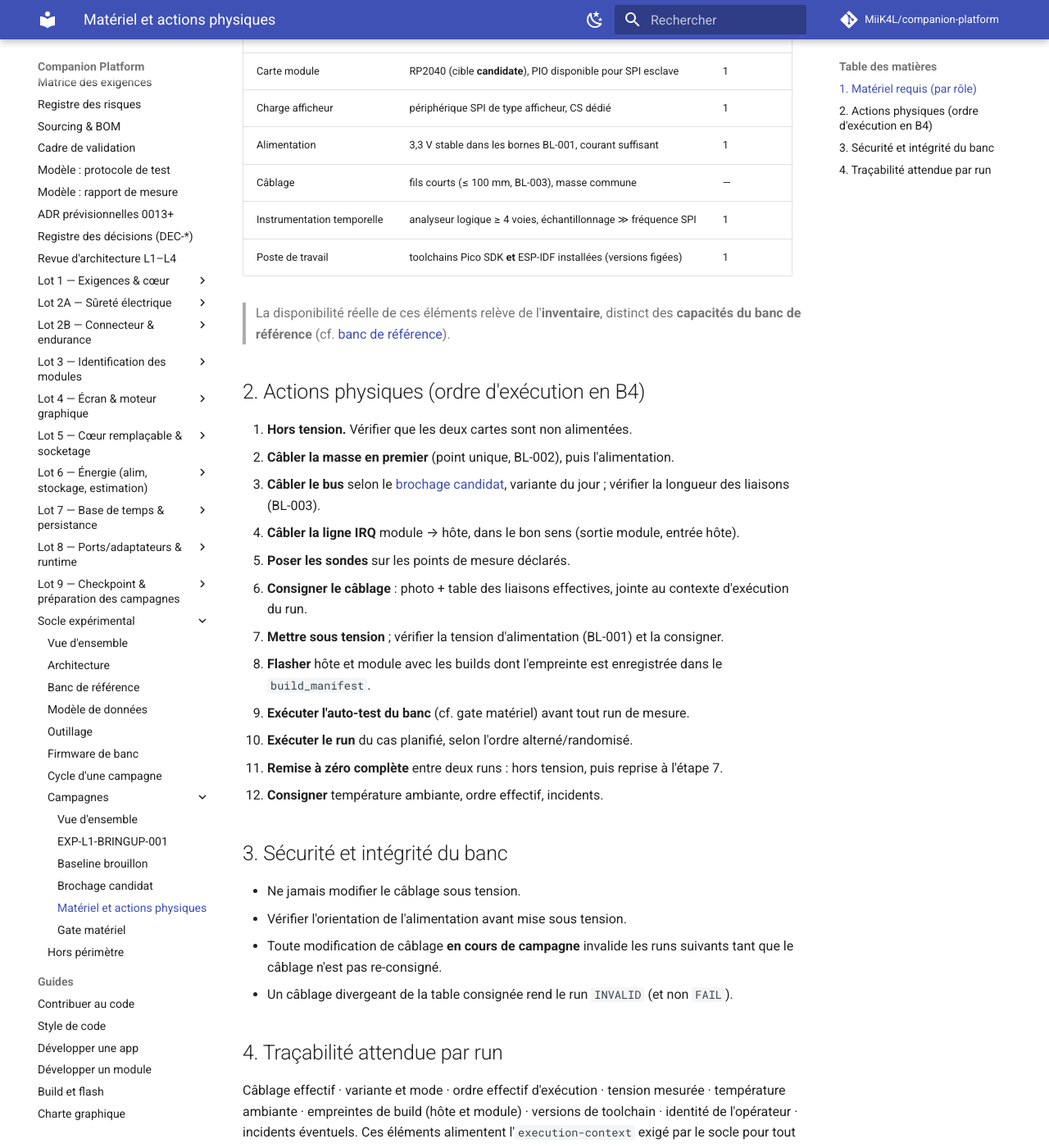
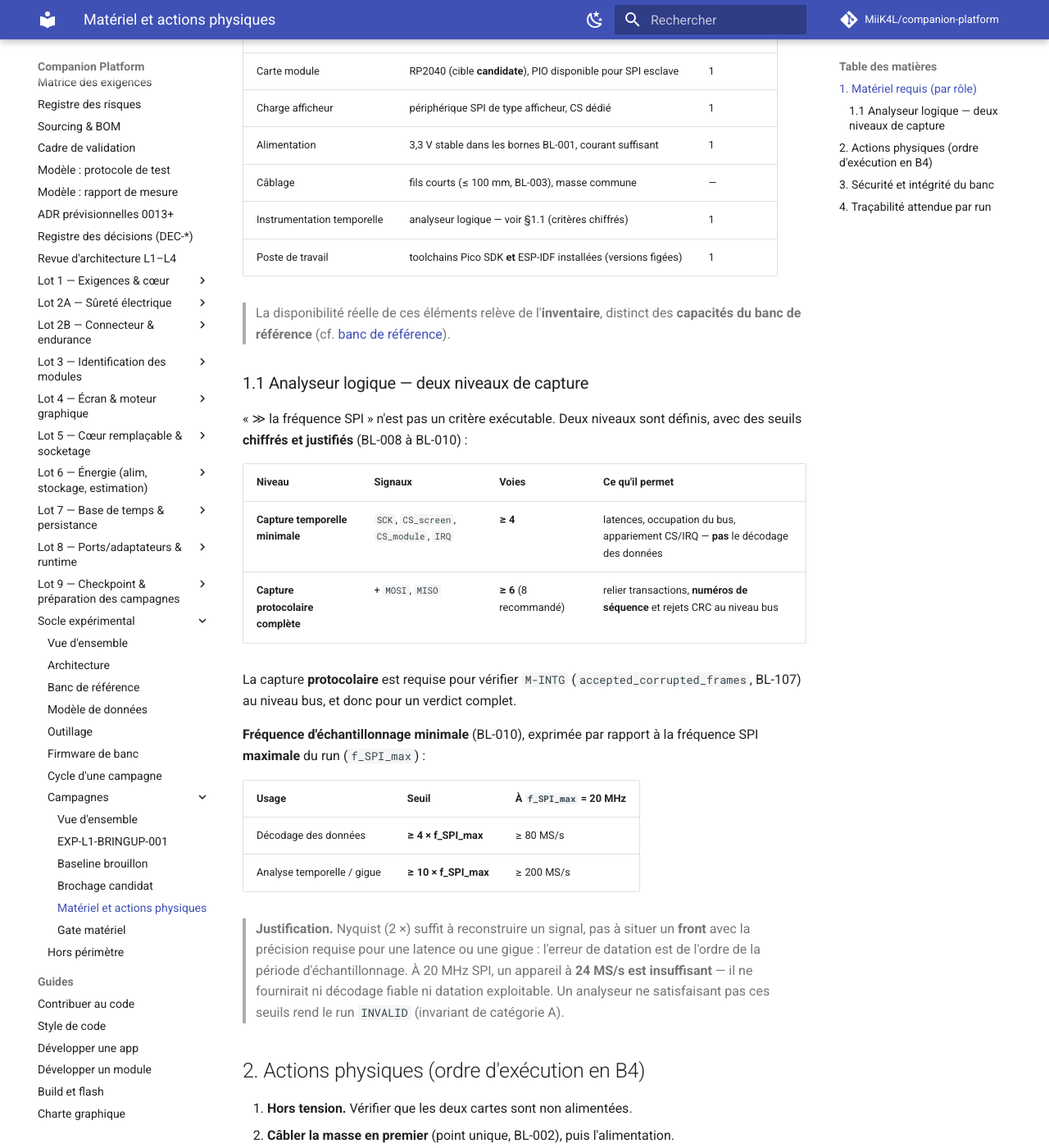
Before and after one commit to MiiK4L/companion-platform, an MkDocs documentation site: the page built from docs/phase-1/experiment-platform/campaigns/materials-and-physical-actions.md, in a window 1280 px wide and 1400 px high, scrolled down 458 px. Shown: the whole window at 82% size. Built offline with MkDocs 1.6.1 and Material for MkDocs 9.7.7, drawn with Linux system fonts in a browser that asks for light colours; comment, search, counter and statistics services are not loaded; some of the changed text lies outside the part shown.

Commit message:
docs(phase-1): chiffre les capacites requises de l'analyseur logique
"Echantillonnage tres superieur a la frequence SPI" n'est pas un critere
executable. Deux niveaux de capture sont desormais definis : temporelle
minimale (SCK, deux CS, IRQ : au moins 4 voies) et protocolaire complete
(+ MOSI, MISO : au moins 6 voies, 8 recommandees), cette derniere etant requise
pour verifier l'integrite de contenu au niveau bus.

La frequence d'echantillonnage minimale devient un seuil justifie, exprime par
rapport a la frequence SPI maximale : au moins 4x pour le decodage, au moins
10x pour l'analyse temporelle et la gigue. A 20 MHz, un appareil a 24 MS/s est
insuffisant. Ajoute la pose de la sonde SYNC aux actions physiques.

```diff
--- a/docs/phase-1/experiment-platform/campaigns/materials-and-physical-actions.md
+++ b/docs/phase-1/experiment-platform/campaigns/materials-and-physical-actions.md
@@ -22,12 +22,41 @@ SPDX-License-Identifier: CC-BY-4.0
 | Charge afficheur | périphérique SPI de type afficheur, CS dédié | 1 |
 | Alimentation | 3,3 V stable dans les bornes BL-001, courant suffisant | 1 |
 | Câblage | fils courts (≤ 100 mm, BL-003), masse commune | — |
-| Instrumentation temporelle | analyseur logique ≥ 4 voies, échantillonnage ≫ fréquence SPI | 1 |
+| Instrumentation temporelle | analyseur logique — voir §1.1 (critères chiffrés) | 1 |
 | Poste de travail | toolchains Pico SDK **et** ESP-IDF installées (versions figées) | 1 |
 
 > La disponibilité réelle de ces éléments relève de l'**inventaire**, distinct
 > des **capacités du banc de référence** (cf.
 > [banc de référence](../reference-bench.md)).
+
+### 1.1 Analyseur logique — deux niveaux de capture
+
+« ≫ la fréquence SPI » n'est pas un critère exécutable. Deux niveaux sont
+définis, avec des seuils **chiffrés et justifiés** (BL-008 à BL-010) :
+
+| Niveau | Signaux | Voies | Ce qu'il permet |
+|--------|---------|-------|-----------------|
+| **Capture temporelle minimale** | `SCK`, `CS_screen`, `CS_module`, `IRQ` | **≥ 4** | latences, occupation du bus, appariement CS/IRQ — **pas** le décodage des données |
+| **Capture protocolaire complète** | + `MOSI`, `MISO` | **≥ 6** (8 recommandé) | relier transactions, **numéros de séquence** et rejets CRC au niveau bus |
+
+La capture **protocolaire** est requise pour vérifier `M-INTG`
+(`accepted_corrupted_frames`, BL-107) au niveau bus, et donc pour un verdict
+complet.
+
+**Fréquence d'échantillonnage minimale** (BL-010), exprimée par rapport à la
+fréquence SPI **maximale** du run (`f_SPI_max`) :
+
+| Usage | Seuil | À `f_SPI_max` = 20 MHz |
+|-------|-------|------------------------|
+| Décodage des données | **≥ 4 × f_SPI_max** | ≥ 80 MS/s |
+| Analyse temporelle / gigue | **≥ 10 × f_SPI_max** | ≥ 200 MS/s |
+
+> **Justification.** Nyquist (2 ×) suffit à reconstruire un signal, pas à situer
+> un **front** avec la précision requise pour une latence ou une gigue : l'erreur
+> de datation est de l'ordre de la période d'échantillonnage. À 20 MHz SPI, un
+> appareil à **24 MS/s est insuffisant** — il ne fournirait ni décodage fiable ni
+> datation exploitable. Un analyseur ne satisfaisant pas ces seuils rend le run
+> `INVALID` (invariant de catégorie A).
 
 ## 2. Actions physiques (ordre d'exécution en B4)
 
@@ -37,7 +66,9 @@ SPDX-License-Identifier: CC-BY-4.0
    du jour ; vérifier la longueur des liaisons (BL-003).
 4. **Câbler la ligne IRQ** module → hôte, dans le bon sens (sortie module,
    entrée hôte).
-5. **Poser les sondes** sur les points de mesure déclarés.
+5. **Poser les sondes** sur les points de mesure déclarés, **y compris la voie
+   `SYNC`** (marqueur de synchronisation) : sans elle, les traces hôte/module ne
+   sont pas alignables et les latences inter-cartes sont ininterprétables.
 6. **Consigner le câblage** : photo + table des liaisons effectives, jointe au
    contexte d'exécution du run.
 7. **Mettre sous tension** ; vérifier la tension d'alimentation (BL-001) et la
```
